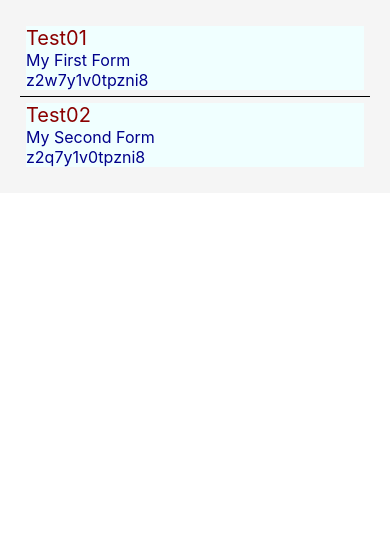
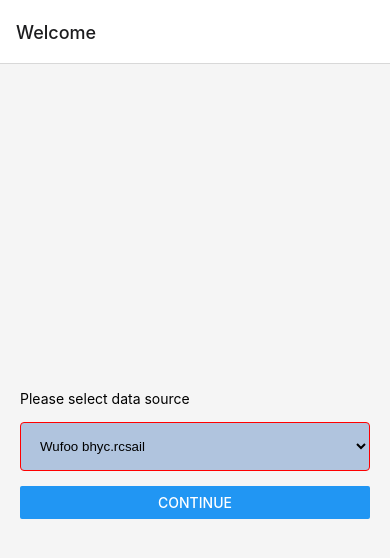
Before and after one commit to dusandavidovic/easy-score, a React Native app: screen / in a window 390 px wide. Shown: the top 558 px of the page. Built offline with nearby package versions, Linux system fonts and the light colour scheme.

Commit message:
Navigation implemented from Welcome to FormsList

```diff
--- a/App.js
+++ b/App.js
@@ -1,24 +1,32 @@
 import React from "react";
-//import { StyleSheet, Text, View } from "react-native";
+import { NavigationContainer } from "@react-navigation/native";
+import { createNativeStackNavigator } from "@react-navigation/native-stack";
+
+import routes from "./app/navigation/routes";
+
 import FormsList from "./app/screens/formsList";
-import Test from "./app/screens/test";
+import WelcomeScreen from "./app/screens/welcomeScreen";
+
+const Stack = createNativeStackNavigator();
+const StackNavigator = ({ navigation }) => (
+  <Stack.Navigator>
+    <Stack.Screen
+      name={routes.WELCOME}
+      component={WelcomeScreen}
+      options={{ title: "Welcome" }}
+    />
+    <Stack.Screen
+      name={routes.FORMS_LIST}
+      component={FormsList}
+      options={{ title: "Forms List" }}
+    />
+  </Stack.Navigator>
+);
 
 export default function App() {
-  //return <Test />;
-  return <FormsList />;
-  // return (
-  //   <View style={styles.container}>
-  //     <Text>Open up App.js to start working on your app!</Text>
-  //     <StatusBar style="auto" />
-  //   </View>
-  // );
+  return (
+    <NavigationContainer>
+      <StackNavigator />
+    </NavigationContainer>
+  );
 }
-
-// const styles = StyleSheet.create({
-//   container: {
-//     flex: 1,
-//     backgroundColor: "#fff",
-//     alignItems: "center",
-//     justifyContent: "center",
-//   },
-// });
--- a/app/components/listItem.js
+++ b/app/components/listItem.js
@@ -1,15 +1,15 @@
-import { StyleSheet, Text, TouchableHighlight, View } from "react-native";
+import { Pressable, StyleSheet, Text, View } from "react-native";
 import React from "react";
 
 const ListItem = ({ id, name, description, onPress }) => {
   return (
-    <TouchableHighlight onPress={() => onPress(id)}>
+    <Pressable onPress={() => onPress(name)}>
       <View style={styles.container}>
         <Text style={styles.title}>{name}</Text>
         <Text style={styles.text}>{description}</Text>
         <Text style={styles.text}>{id}</Text>
       </View>
-    </TouchableHighlight>
+    </Pressable>
   );
 };
 
--- a/app/config/colors.js
+++ b/app/config/colors.js
@@ -2,4 +2,7 @@ export default {
   white: "#fff",
   black: "#000",
   card: "azure",
+  regButton: "darkblue",
+  cancelButton: "maroon",
+  background: "whitesmoke",
 };
--- a/app/config/settings.js
+++ b/app/config/settings.js
@@ -19,4 +19,12 @@ const settings = [
   },
 ];
 
-const getSettings = (id) => {};
+const getSetting = (id) => {
+  return settings.filter((item) => item.id === id);
+};
+
+const getUri = () => {};
+
+export default {
+  getSetting,
+};
--- /dev/null
+++ b/app/navigation/routes.js
@@ -0,0 +1,6 @@
+export default Object.freeze({
+  WELCOME: "Welcome",
+  FORMS_LIST: "FormsList",
+  FORM_DETAIL: "FormDetail",
+  FORM_ENTRIES: "FormEntries",
+});
--- a/app/screens/formsList.js
+++ b/app/screens/formsList.js
@@ -1,5 +1,5 @@
 import React from "react";
-import { FlatList, StyleSheet, View } from "react-native";
+import { Button, FlatList, StyleSheet, View } from "react-native";
 
 import ListItem from "../components/listItem";
 import Screen from "../components/Screen";
@@ -22,29 +22,18 @@ const FORMS = [
   },
 ];
 
-// const listItem = (item) => {
-//   const { id, name, description, isPublic } = item; //destructuring
-
-//   <View style={styles.item}>
-//     <Text style={styles.title}>{name}</Text>
-//     <Text style={styles.text}>{description}</Text>
-//     <Text style={styles.text}>{{ isPublic }}</Text>
-//   </View>;
-// };
-// const renderComp = ({ item, index }) => {
-//   //console.log(item, index);
-//   return (
-//     <ListItem id={item.hash} name={item.name} description={item.description} />
-//   );
-// };
-
 const renderSeparator = () => <View style={styles.separator} />;
 
-const handlePress = (arg) => {
-  console.log("handlePresss", arg);
+const handlePress = () => {
+  console.log("handlePresss");
 };
 
-export default function FormsList() {
+const handleButtonPress = (arg) => {
+  console.log("handleButtonPresss");
+};
+
+export default function FormsList({ route }) {
+  console.log(route.params.source);
   return (
     <Screen>
       <View style={styles.screen}>
@@ -62,6 +51,7 @@ export default function FormsList() {
           ItemSeparatorComponent={renderSeparator}
         />
       </View>
+      <Button title="Save" onPress={handleButtonPress} />
     </Screen>
   );
 }
--- /dev/null
+++ b/app/screens/welcomeScreen.js
@@ -0,0 +1,82 @@
+import React, { useState } from "react";
+import { Button, Platform, StyleSheet, Text, View } from "react-native";
+import { Picker } from "@react-native-picker/picker";
+
+import Screen from "../components/Screen";
+import settings from "../config/settings";
+import routes from "../navigation/routes";
+
+const ITEMS = [
+  { label: "Wufoo bhyc.rcsail", value: "bhyc.rcsail" },
+  { label: "Wufoo Scorer", value: "scorer" },
+];
+
+export default function WelcomeScreen({ navigation }) {
+  const [source, setSource] = useState(ITEMS[0].value);
+
+  const handleValueChange = (value, position) => {
+    console.log("handleValueChange");
+    console.log(value, position);
+    setSource(value);
+  };
+
+  const handlePress = (navigation, source) => {
+    console.log("Button pressed", navigation);
+    console.log("Source =", source);
+    console.log(settings.getSetting(source));
+    navigation.navigate(routes.FORMS_LIST, { source: source });
+  };
+
+  return (
+    <Screen>
+      <View style={styles.container}>
+        <Text>Please select data source</Text>
+        <Picker
+          onValueChange={handleValueChange}
+          style={styles.picker}
+          itemStyle={styles.itemStyle}
+          mode={Platform.OS === "android" ? "dropdown" : ""}
+        >
+          <Picker.Item label={ITEMS[0].label} value={ITEMS[0].value} />
+          <Picker.Item label={ITEMS[1].label} value={ITEMS[1].value} />
+        </Picker>
+        <Button
+          style={styles.button}
+          onPress={() => handlePress(navigation, source)}
+          title="Continue"
+        />
+      </View>
+    </Screen>
+  );
+}
+
+const styles = StyleSheet.create({
+  button: {
+    borderRadius: 30,
+    justifyContent: "center",
+    alignItems: "center",
+    padding: 15,
+    width: "100%",
+    marginVertical: 10,
+    color: "darkblue",
+  },
+  container: {
+    flex: 1,
+    padding: 20,
+    backgroundColor: "whitesmoke",
+    justifyContent: "center",
+  },
+  picker: {
+    borderWidth: 1,
+    borderColor: "red",
+    borderRadius: 4,
+    padding: 15,
+    marginVertical: 15,
+    backgroundColor: "lightsteelblue",
+  },
+  itemStyle: {
+    color: "darkred",
+    fontSize: 30,
+    textAlign: "center",
+  },
+});
--- a/package.json
+++ b/package.json
@@ -9,12 +9,18 @@
     "web": "expo start --web"
   },
   "dependencies": {
+    "@react-native-picker/picker": "2.4.8",
+    "@react-navigation/native": "^6.1.2",
+    "@react-navigation/native-stack": "^6.9.8",
     "expo": "~47.0.12",
     "expo-constants": "^14.0.2",
     "expo-status-bar": "~1.4.2",
     "react": "18.1.0",
     "react-dom": "18.1.0",
     "react-native": "0.70.5",
+    "react-native-picker-select": "^8.0.4",
+    "react-native-safe-area-context": "4.4.1",
+    "react-native-screens": "~3.18.0",
     "react-native-web": "~0.18.7"
   },
   "devDependencies": {
```
Also changed, not shown: 1 other file (tests, documents, lock files or other folders).
